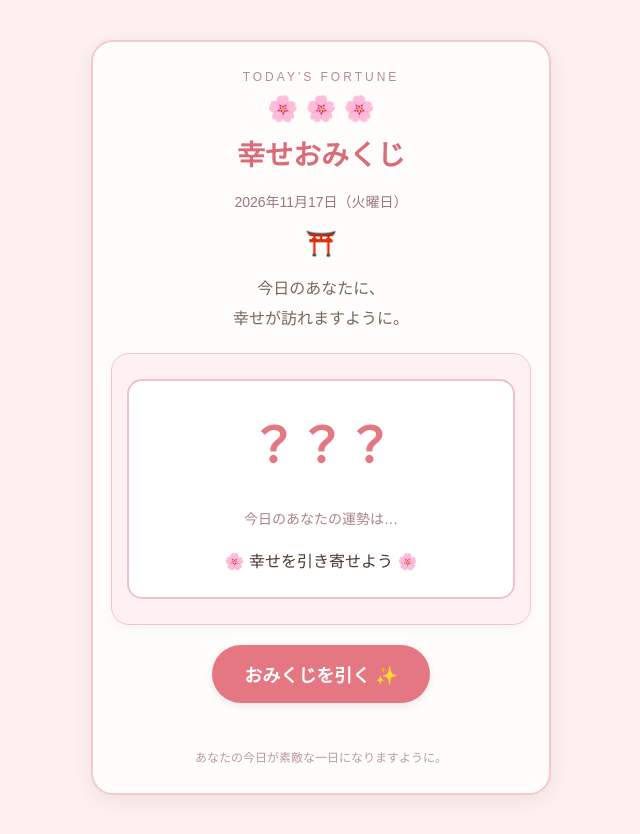
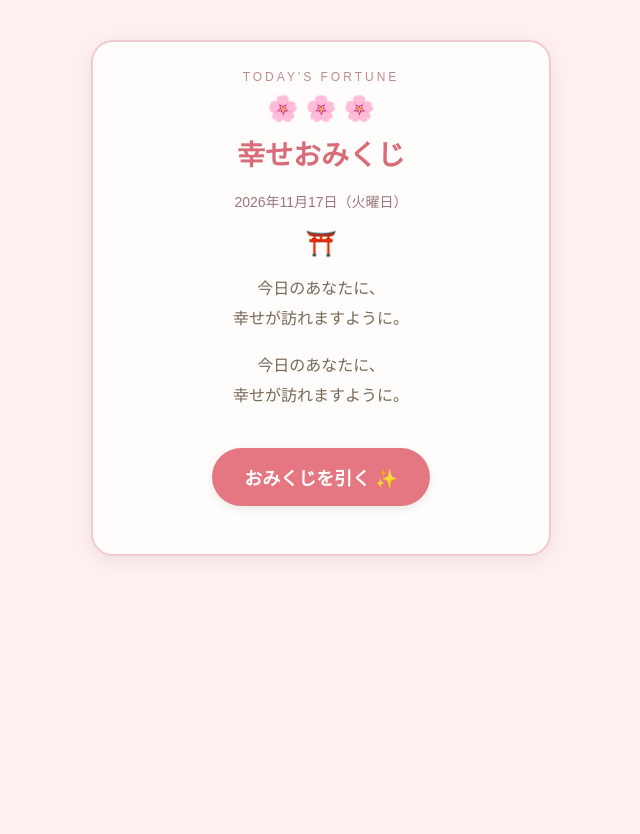
Before and after one commit to aeolia26-web/OMIKUJI, a plain HTML site: page index.html in a window 1280 px wide. Shown: the whole page, without its empty margins (319-959 px from the left). After the commit the page ends 800 px from the top, so only its background shows below. Drawn offline with Linux system fonts and the light colour scheme.

Commit message:
Update index.html

```diff
--- a/index.html
+++ b/index.html
@@ -85,7 +85,7 @@
     }
 
     .result {
-      display: block;
+      display:none;
       margin-top: 18px;
       padding: 25px 15px;
       background: #fff0f2;
@@ -210,7 +210,16 @@
     今日のあなたに、<br>
     幸せが訪れますように。
   </p>
+  <p class="message" id="message">
+    今日のあなたに、<br>
+    幸せが訪れますように。
+  </p>
 
+  <button id="drawButton" onclick="drawFortune()">
+    おみくじを引く ✨
+  </button>
+
+  <div class="result">
   <div class="result">
     <div class="card-inner" id="cardInner">
       <div class="card-back" id="cardBack">
@@ -232,9 +241,7 @@
     </div>
   </div>
 
-  <button id="drawButton" onclick="drawFortune()">
-    おみくじを引く ✨
-  </button>
+
 
   <div class="footer">
     あなたの今日が素敵な一日になりますように。
@@ -305,6 +312,8 @@ function drawFortune() {
   cardInner.classList.add("flipping");
   shrine.classList.add("shaking");
   message.textContent = "幸せのおみくじを引いています…";
+  document.querySelector(".result").style.display = "block";
+　cardFront.style.display = "none";
 
   setTimeout(() => {
     const result = fortunes[Math.floor(Math.random() * fortunes.length)];
```
